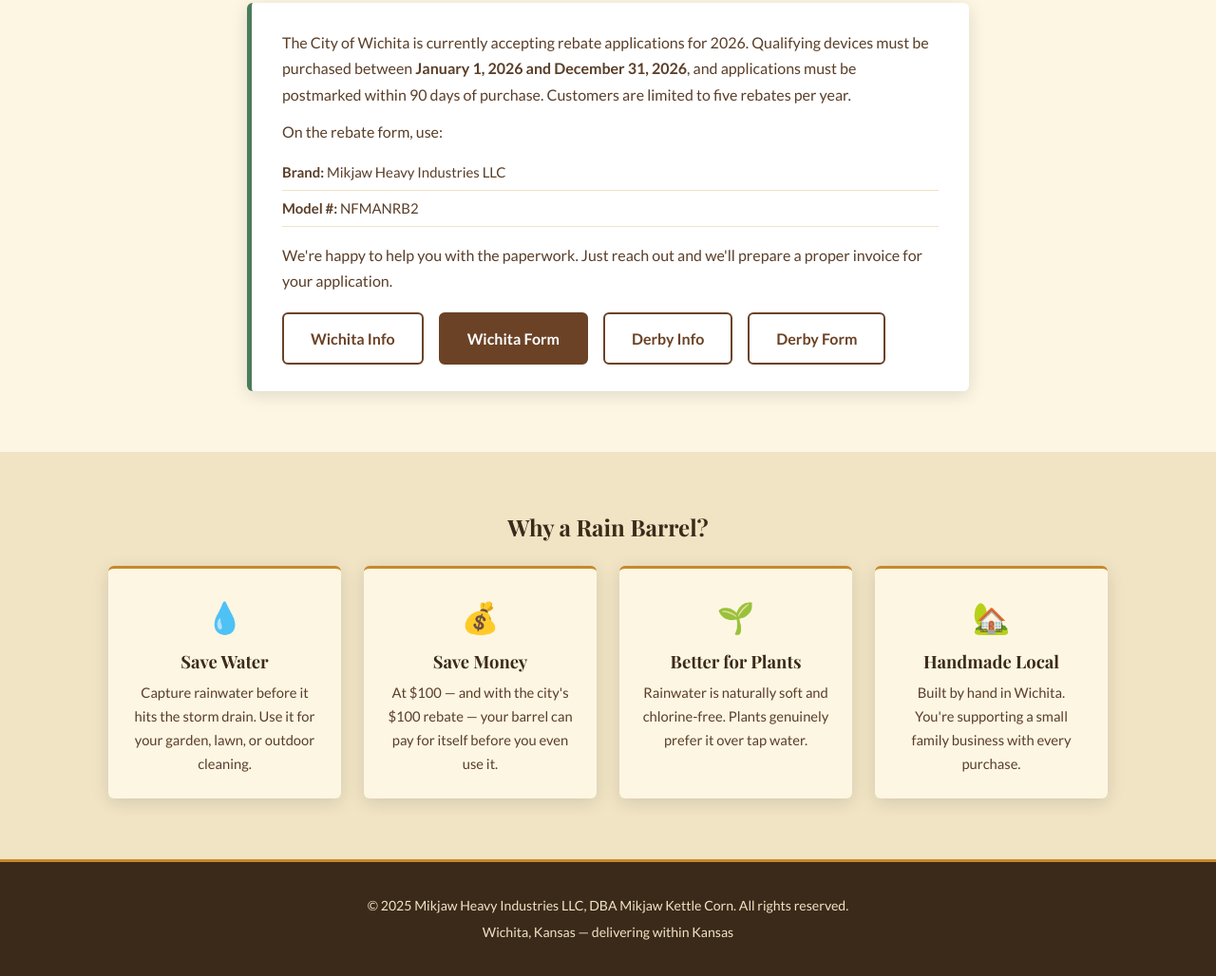
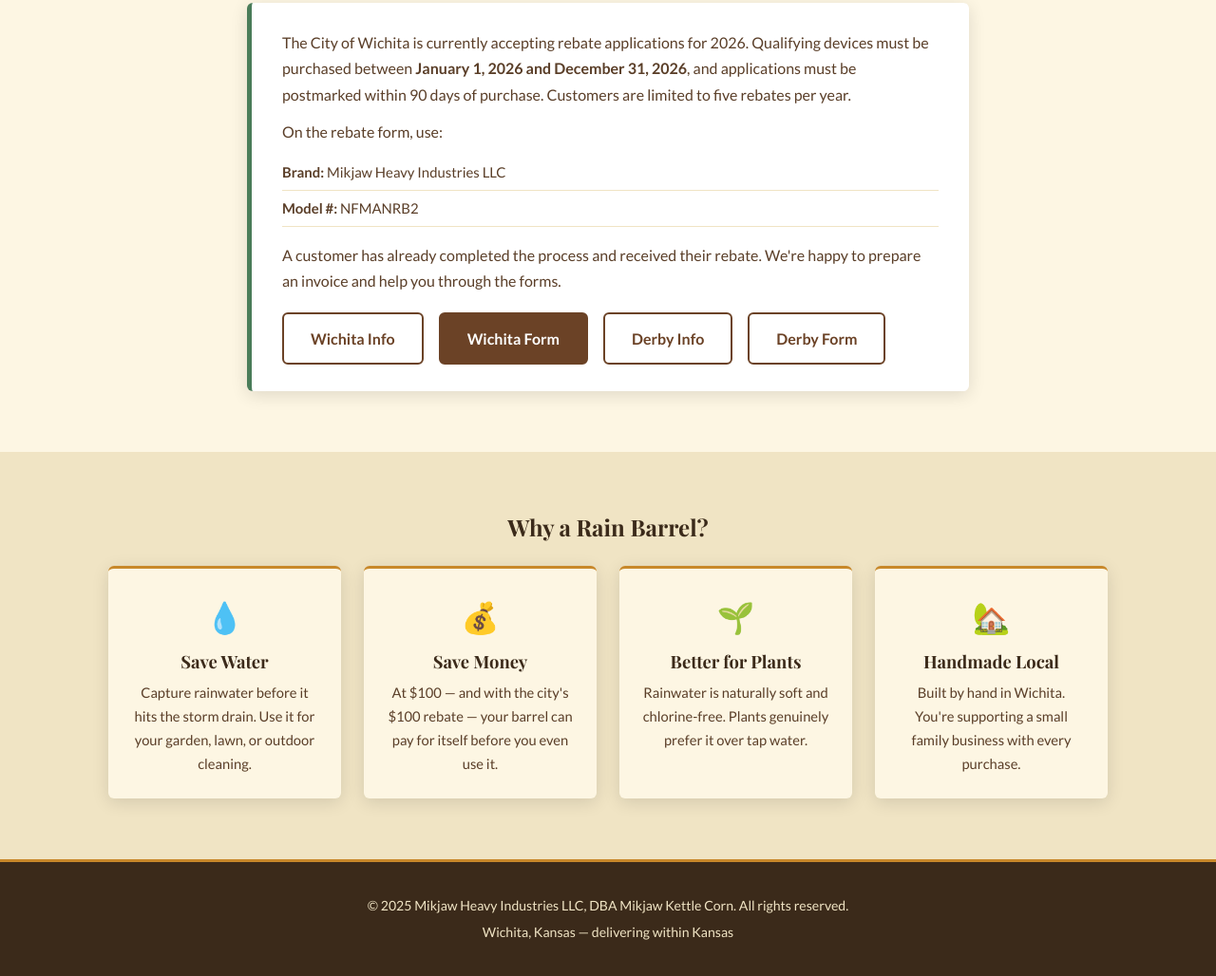
Before and after one commit to jofusmichael80-glitch/mikjaw-kettle-corn, a plain HTML site: page rainbarrels.html in a window 1280 px wide. Shown: the part 2296-3324 px from the top of the page at 95% size. Drawn offline with nearby package versions, Linux system fonts and the light colour scheme.

Commit message:
Rain barrels: add rebate success anecdote

```diff
--- a/rainbarrels.html
+++ b/rainbarrels.html
@@ -119,7 +119,7 @@
           <li><strong>Brand:</strong> Mikjaw Heavy Industries LLC</li>
           <li><strong>Model #:</strong> NFMANRB2</li>
         </ul>
-        <p>We're happy to help you with the paperwork. Just reach out and we'll prepare a proper invoice for your application.</p>
+        <p>A customer has already completed the process and received their rebate. We're happy to prepare an invoice and help you through the forms.</p>
         <div style="display: flex; gap: 1rem; flex-wrap: wrap; margin-top: 1.25rem;">
           <a href="https://www.wichita.gov/507/Water-Conservation-Rebate-Program" target="_blank" class="btn btn-secondary" style="color: var(--brown-mid); border-color: var(--brown-mid);">Wichita Info</a>
           <a href="https://lfforms.wichita.gov/Forms/WaterRebateForm2026" target="_blank" class="btn btn-primary">Wichita Form</a>
```
